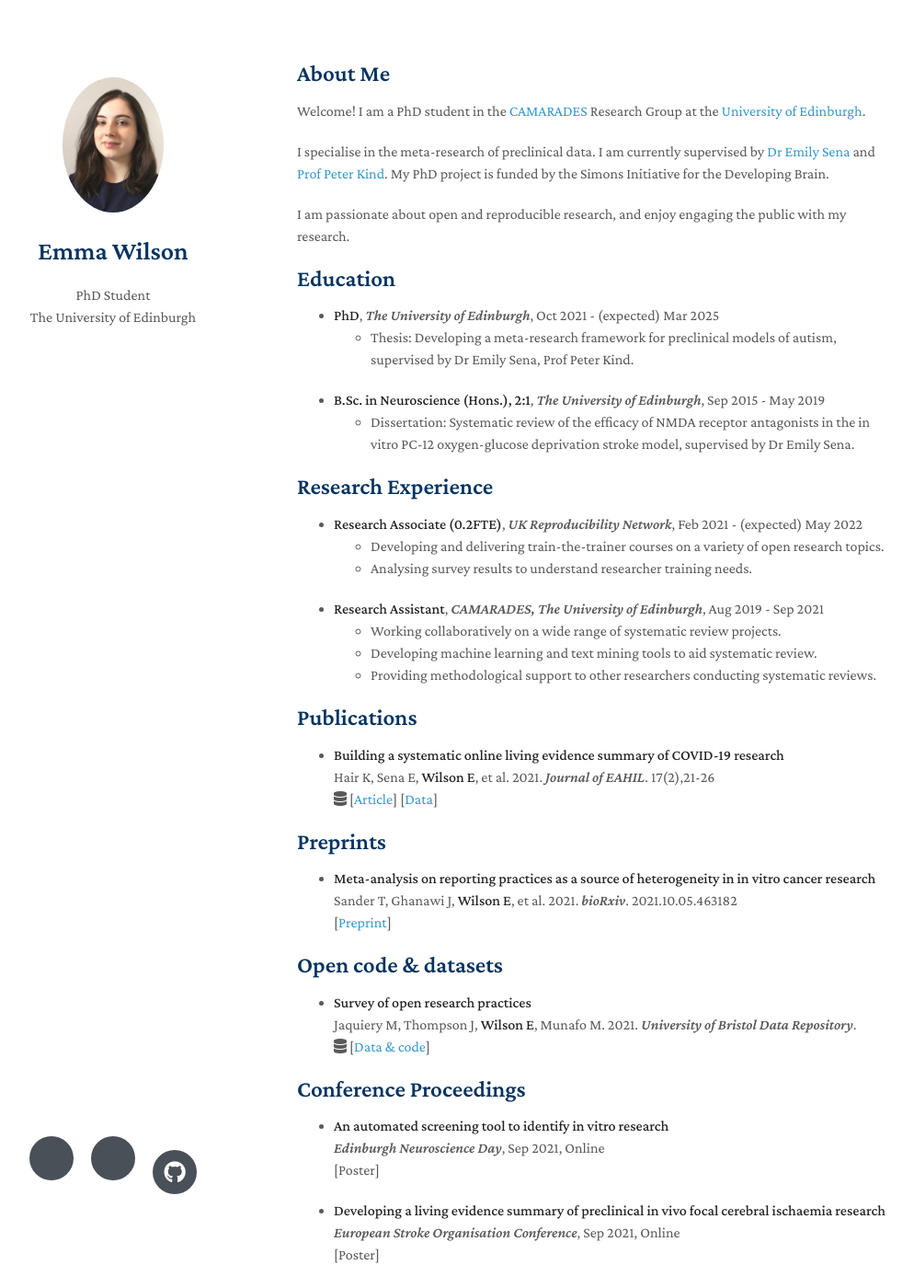
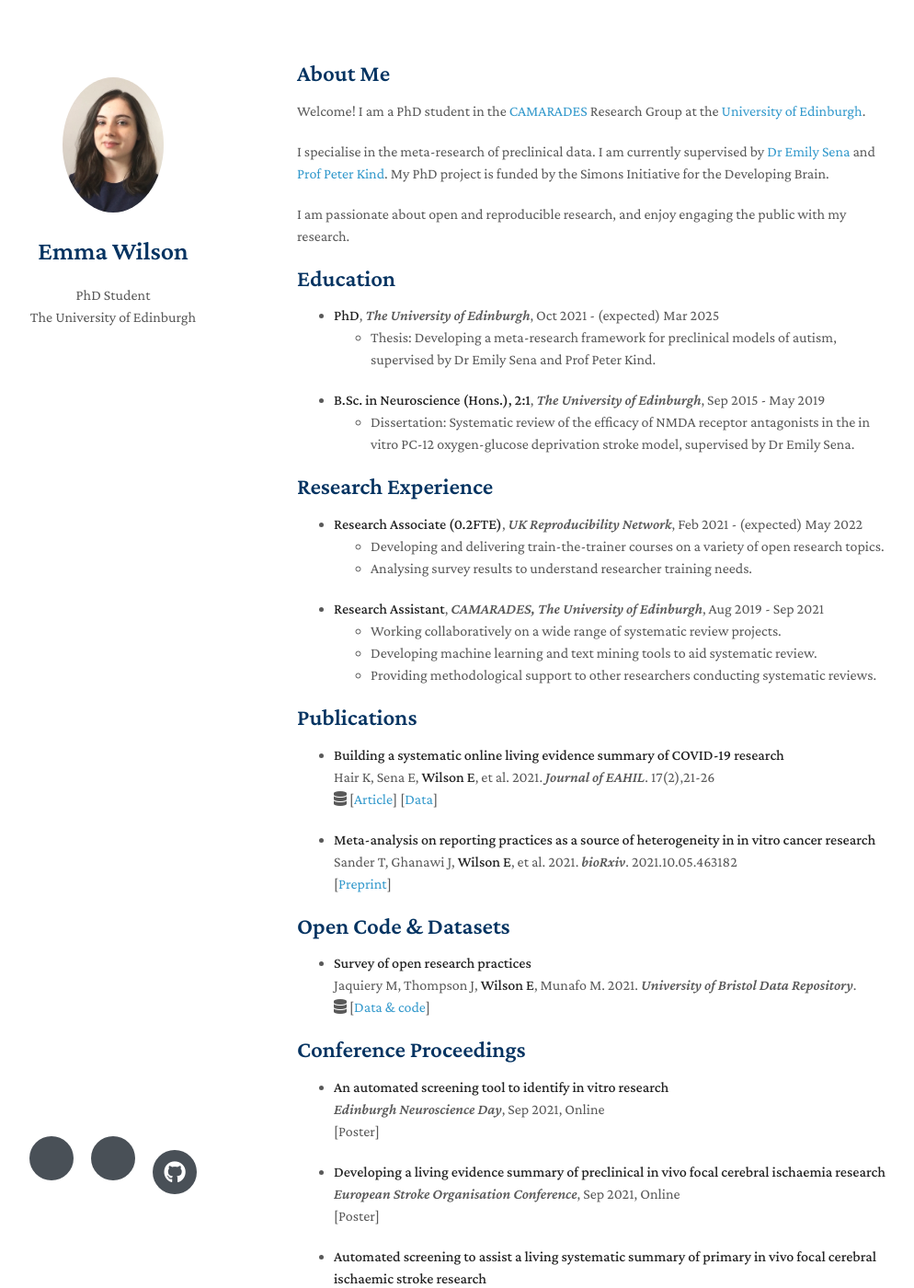
Before and after one commit to emma-wilson/emma-wilson.github.io, a Jekyll site: the page built from index.md, in a window 1280 px wide and 1400 px high. Shown: the whole window at 92% size, without its empty margins (147-1141 px from the left). Built offline with Jekyll 4.4.1, drawn with Linux system fonts in a browser that asks for light colours; nearby versions of some CDN libraries; a style sheet for code colours, icons or effects is not loaded; our own code applies the rules of GitHub Pages for plain Markdown files.

Commit message:
Update index.md

```diff
--- a/index.md
+++ b/index.md
@@ -14,7 +14,7 @@ I am passionate about open and reproducible research, and enjoy engaging the pub
 
 - **PhD**, *The University of Edinburgh*, Oct 2021 - (expected) Mar 2025
   <br>
-  - Thesis: Developing a meta-research framework for preclinical models of autism, supervised by Dr Emily Sena, Prof Peter Kind.
+  - Thesis: Developing a meta-research framework for preclinical models of autism, supervised by Dr Emily Sena and Prof Peter Kind.
 
 - **B.Sc. in Neuroscience (Hons.), 2:1**, *The University of Edinburgh*, Sep 2015 - May 2019
   <br>
@@ -43,8 +43,6 @@ I am passionate about open and reproducible research, and enjoy engaging the pub
   [<a href="https://doi.org/10.32384/jeahil17465" aria-label="Read Building a systematic online living evidence summary of COVID-19 research on the JEAHIL website">Article</a>]
   [<a href="https://camarades.shinyapps.io/COVID-19-SOLES/" aria-label="Explore the COVID-19 living evidence summary dataset">Data</a>]
 
-## Preprints
-
 - **Meta-analysis on reporting practices as a source of heterogeneity in in vitro cancer research**
   <br>
   Sander T, Ghanawi J, **Wilson E**, et al. 2021. *bioRxiv*. 2021.10.05.463182
@@ -52,7 +50,7 @@ I am passionate about open and reproducible research, and enjoy engaging the pub
   <i class="ai ai-biorxiv"></i>
   [<a href="https://www.biorxiv.org/content/10.1101/2021.10.05.463182v1" aria-label="Read Meta-analysis on reporting practices as a source of heterogeneity in in vitro cancer research on the bio archive website">Preprint</a>]
 
-## Open code & datasets
+## Open Code & Datasets
 
 - **Survey of open research practices**
   <br>
```
